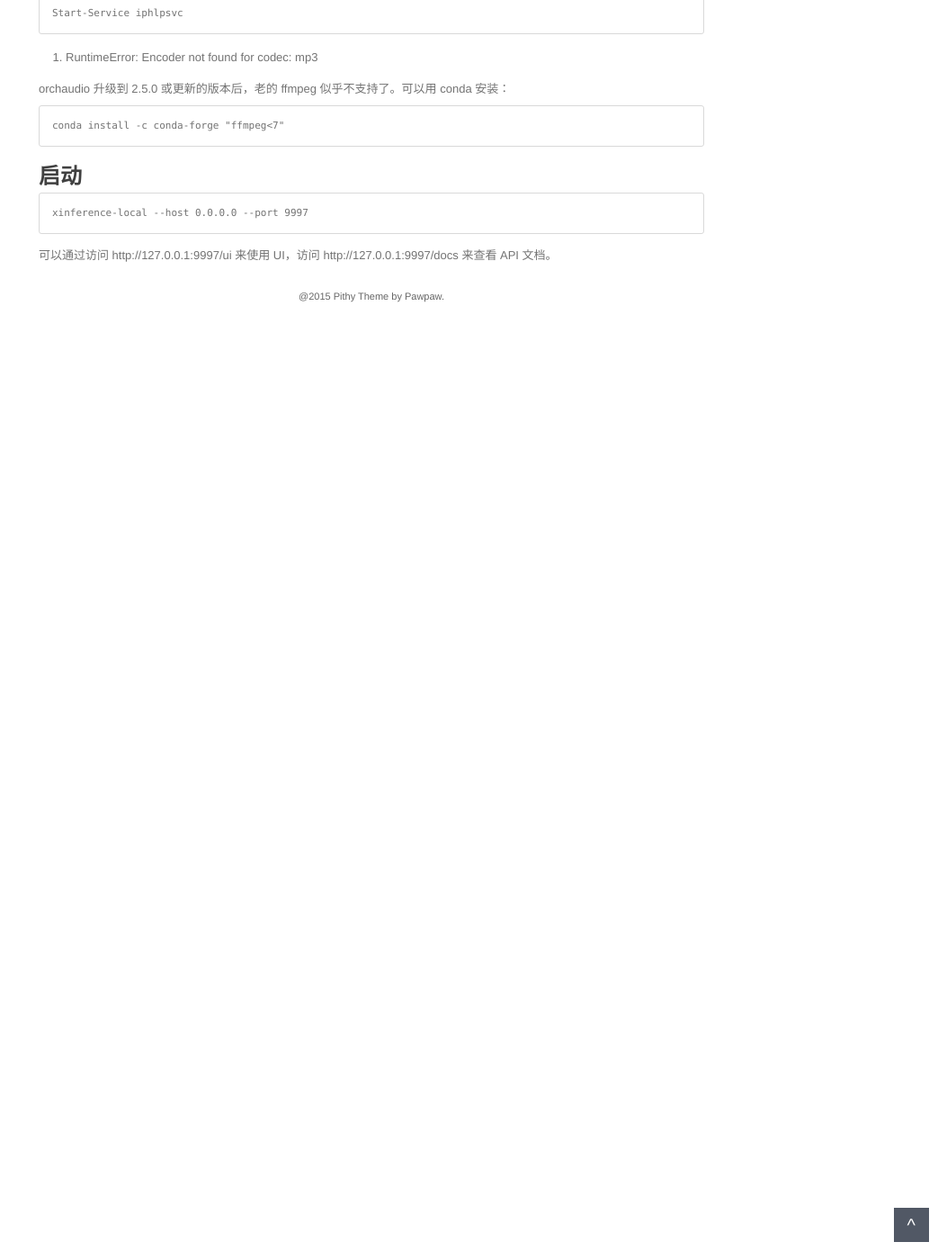
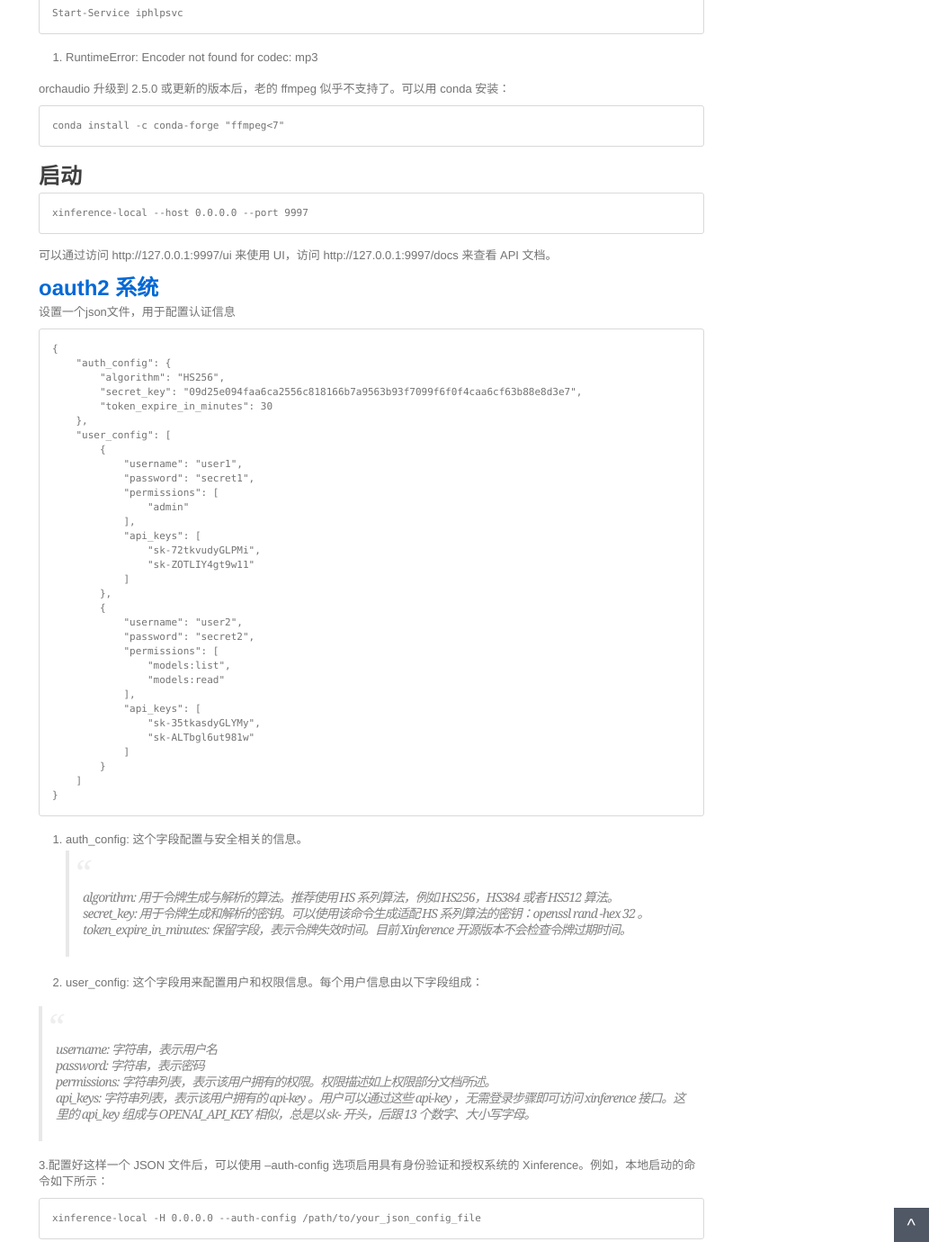
Before and after one commit to litterGuy/litterGuy.github.io, a Jekyll site: the page built from _posts/2025-04-15-wsl安装xinference.md, in a window 1280 px wide and 1400 px high, scrolled down 1045 px. Shown: the whole window at 90% size, without its empty margins (227-1280 px from the left). Built offline with Jekyll 4.4.1, drawn with Linux system fonts in a browser that asks for light colours; comment, search, counter and statistics services are not loaded; before the commit the page ends 1383 px from its top, so only the background shows below that.

Commit message:
docs: xinference增加oauth系统

````diff
--- a/_posts/2025-04-15-wsl安装xinference.md
+++ b/_posts/2025-04-15-wsl安装xinference.md
@@ -63,3 +63,64 @@
 ```
 
 可以通过访问 http://127.0.0.1:9997/ui 来使用 UI，访问 http://127.0.0.1:9997/docs 来查看 API 文档。
+
+
+## [oauth2 系统](https://inference.readthedocs.io/zh-cn/latest/user_guide/auth_system.html)
+
+设置一个json文件，用于配置认证信息
+```
+{
+    "auth_config": {
+        "algorithm": "HS256",
+        "secret_key": "09d25e094faa6ca2556c818166b7a9563b93f7099f6f0f4caa6cf63b88e8d3e7",
+        "token_expire_in_minutes": 30
+    },
+    "user_config": [
+        {
+            "username": "user1",
+            "password": "secret1",
+            "permissions": [
+                "admin"
+            ],
+            "api_keys": [
+                "sk-72tkvudyGLPMi",
+                "sk-ZOTLIY4gt9w11"
+            ]
+        },
+        {
+            "username": "user2",
+            "password": "secret2",
+            "permissions": [
+                "models:list",
+                "models:read"
+            ],
+            "api_keys": [
+                "sk-35tkasdyGLYMy",
+                "sk-ALTbgl6ut981w"
+            ]
+        }
+    ]
+}
+```
+
+1. auth_config: 这个字段配置与安全相关的信息。
+>algorithm: 用于令牌生成与解析的算法。推荐使用 HS 系列算法，例如 HS256，HS384 或者 HS512 算法。
+>
+>secret_key: 用于令牌生成和解析的密钥。可以使用该命令生成适配 HS 系列算法的密钥：openssl rand -hex 32 。
+>
+>token_expire_in_minutes: 保留字段，表示令牌失效时间。目前 Xinference 开源版本不会检查令牌过期时间。
+
+2. user_config: 这个字段用来配置用户和权限信息。每个用户信息由以下字段组成：
+
+>username: 字符串，表示用户名
+>
+>password: 字符串，表示密码
+>
+>permissions: 字符串列表，表示该用户拥有的权限。权限描述如上权限部分文档所述。
+>
+>api_keys: 字符串列表，表示该用户拥有的 api-key 。用户可以通过这些 api-key ，无需登录步骤即可访问 xinference 接口。这里的 api_key 组成与 OPENAI_API_KEY 相似，总是以 sk- 开头，后跟 13 个数字、大小写字母。
+
+3.配置好这样一个 JSON 文件后，可以使用 --auth-config 选项启用具有身份验证和授权系统的 Xinference。例如，本地启动的命令如下所示：
+```
+xinference-local -H 0.0.0.0 --auth-config /path/to/your_json_config_file
+```
````
